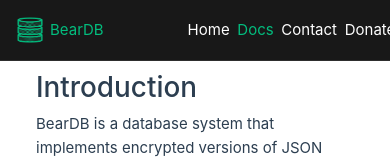
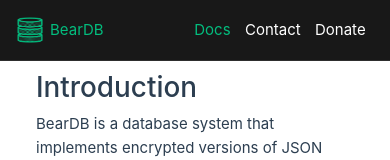
Before and after one commit to teddyoweh/beardb-website, a Vue app in the folder bearDB/: page / in a window 390 px wide. Shown: the top 160 px of the page. Built offline with nearby package versions, Linux system fonts and the light colour scheme.

Commit message:
mobile responsiveness

```diff
--- a/bearDB/src/views/HomeView.vue
+++ b/bearDB/src/views/HomeView.vue
@@ -35,10 +35,8 @@ setTimeout(function(){ x.className = x.className.replace("show", ""); }, 3000);
     </div>
 
     <div class="nav-items">
-      <a href="/">
-        Home
-      </a>
-      <a href="/docs" class="active">
+
+      <a href="/" class="active">
         Docs
       </a>
       <a href="/contact">
```
